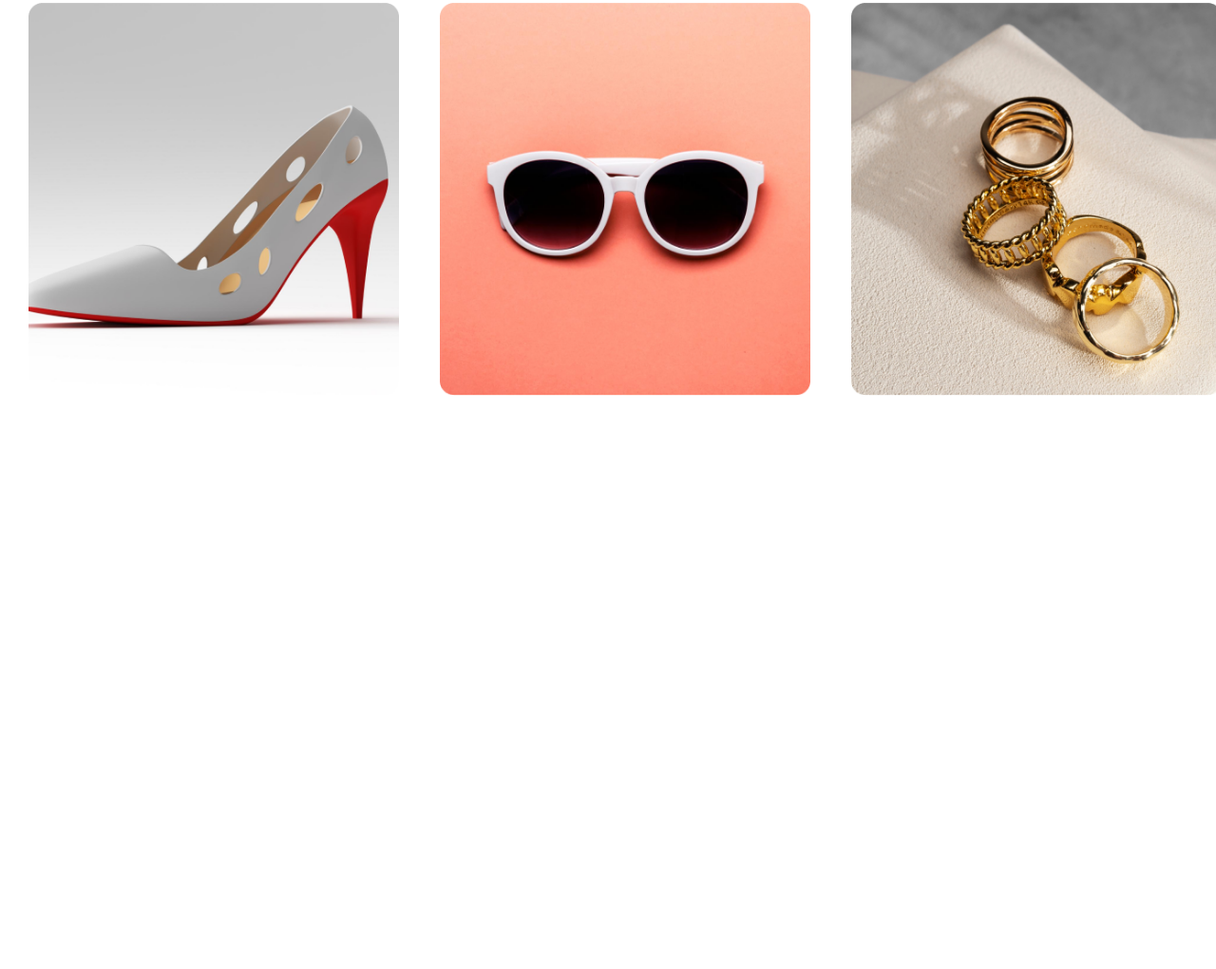
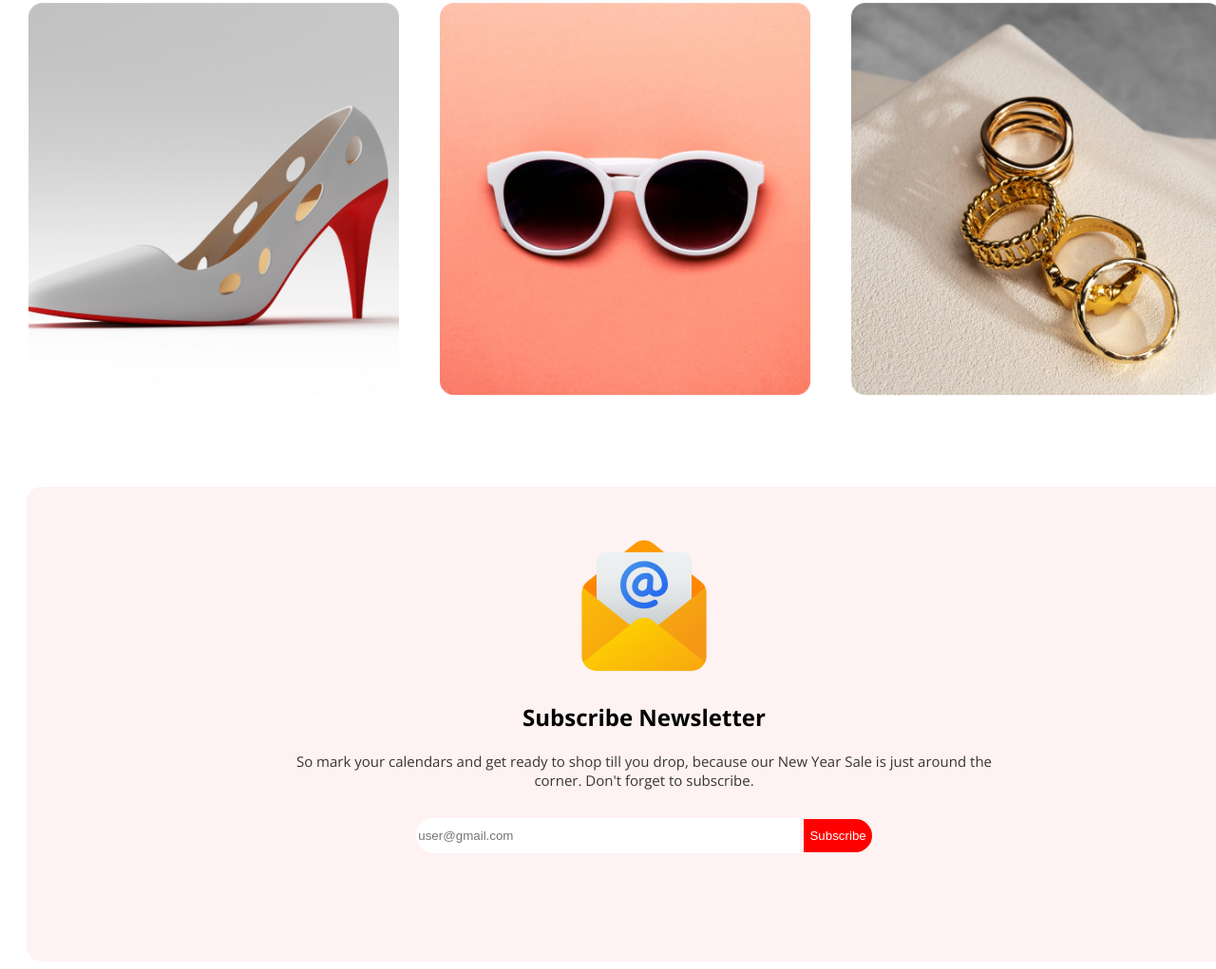
Before and after one commit to ayshakanta/new-year-new-mission, a plain HTML site: page index.html in a window 1280 px wide. Shown: the part 4308-5329 px from the top of the page at 95% size. Before the commit the page ends 4725 px from the top, so only its background shows below. Drawn offline with nearby package versions, Linux system fonts and the light colour scheme.

Commit message:
added subscribe section

```diff
--- a/index.html
+++ b/index.html
@@ -144,6 +144,19 @@
         </section>
 
 
+        <section>
+            <div class="subscribe-section">
+                <div class="subscribe-image"><img src="resources/Group 61.png" alt=""></div>
+                <h2>Subscribe Newsletter</h2>
+                <p class="content-paragraph">So mark your calendars and get ready to shop till you drop, because our New Year Sale is just around the corner. Don't forget to subscribe.</p>
+                <form class="subscribe-input">
+                    <input id="email" type="email" name=""  placeholder="user@gmail.com">
+                    <input id="subscribe" type="submit" value="Subscribe">
+                </form>
+            </div>
+        </section>
+
+
 
     </main>
     <footer>
--- a/styles/style.css
+++ b/styles/style.css
@@ -266,6 +266,7 @@ body {
     width: 1300px;
     max-height: 600px;
     margin-top: 100px;
+    margin-bottom: 50px;
 
 }
 .portfolio-section{
@@ -284,3 +285,41 @@ body {
     width: 30%;
     height: auto;
 }
+
+.subscribe-section{
+    width: 1300px;
+    height: 500px;
+    text-align: center;
+    margin-top: 500px;
+    background-color: rgba(255, 0, 0, 0.05);
+    border-radius: 15px;
+    margin-left: 20px;
+
+}
+
+.subscribe-image{
+    padding-top: 50px;
+}
+
+.subscribe-input{
+    padding: 30px;
+}
+
+#email{
+    margin: 0px;
+    width: 400px;
+    height: 35px;
+    border-radius: 50px 0px 0px 50px;
+    border: none;
+
+}
+
+#subscribe{
+    margin: 0px;
+    height: 35px;
+    border-radius: 0px 50px 50px 0px;
+    border: none;
+    background-color: red;
+    color: white;
+
+}
```
